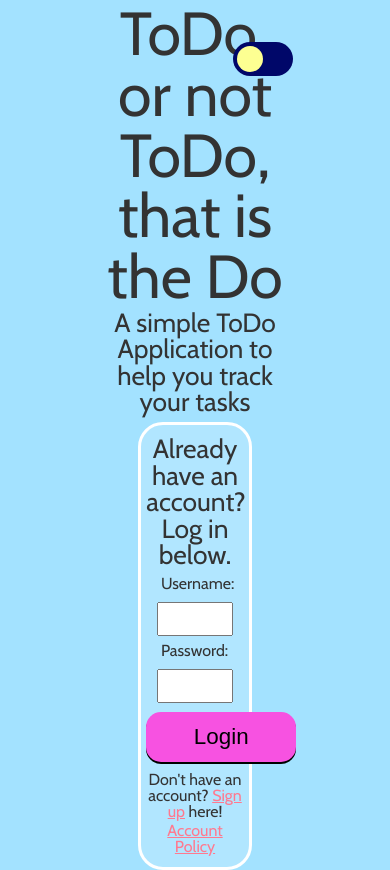
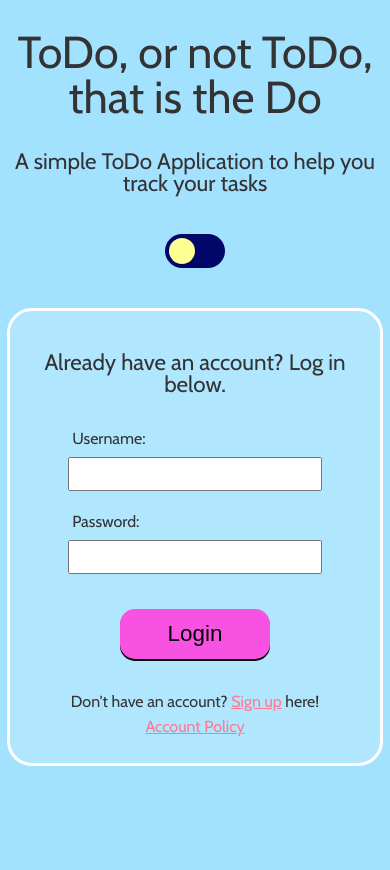
Before and after one commit to atcriteria/ToDoFrontEnd, a React (Create React App) app: page / in a window 390 px wide. After the commit the page ends 844 px from the top, so only its background shows below. Built offline with nearby package versions, Linux system fonts and the light colour scheme; no server answers.

Commit message:
a ton of styling, added a media break for 450px or smaller screens so it will work on my phone. I won't be attempting to make it more responsive than this due to the scope of the project

```diff
--- a/src/App.js
+++ b/src/App.js
@@ -117,6 +117,14 @@ function App() {
       })
   }
 
+  const callLogout = () => {
+    window.localStorage.removeItem("token")
+    return setState({
+      ...state,
+      account: false
+    })
+  }
+
   const setLights = lights => {
     if(lights){
       window.localStorage.setItem("lights", false)
@@ -131,7 +139,7 @@ function App() {
 
   return (
     <div className={(state.lights) ? "App" : "App dark-font"} >
-      <Header saveTodos={saveTodos} lights={state.lights} setLights={setLights} />
+      <Header callLogout={callLogout} lights={state.lights} setLights={setLights} />
       {
         (!state.account) ? ((state.login) ?
           <Login toggleAccount={toggleAccount} toggleLoginSignup={toggleLoginSignup} lights={state.lights} /> :
--- a/src/components/CreateTodo.js
+++ b/src/components/CreateTodo.js
@@ -17,7 +17,7 @@ export default function CreateTodo({addTodo}){
             }
             {
                 (visible) ? "" :
-                <button onClick={toggleVisible}>Create ToDo</button>
+                <button className="reg-btn" onClick={toggleVisible}>Create ToDo</button>
             }
         </section>
     )
--- a/src/components/EditTodo.js
+++ b/src/components/EditTodo.js
@@ -36,9 +36,9 @@ export default function EditTodo({ todo, toggleEdit, editTodo, ind }){
         <div className="Modal" onClick={clickModal}>
             <div className="Modal-Container">
                 <form onSubmit={handleSubmit} >
-                    <input required type="text" name="todoTitle" value={state.todoTitle} onChange={handleChange} size="60" placeholder="Edit this ToDo!" />
+                    <input required type="text" name="todoTitle" value={state.todoTitle} onChange={handleChange} placeholder="Edit this ToDo!" />
                     <input type="text" name="todoDescription" value={state.todoDescription}
-                    onChange={handleChange} size="60" placeholder="Write down some details about your updated-ToDo!" />
+                    onChange={handleChange} placeholder="Write down some details about your updated-ToDo!" />
                     <button type="submit">Update Todo</button>
                 </form>
                 <button onClick={toggleEdit}>Cancel</button>
--- a/src/components/Header.js
+++ b/src/components/Header.js
@@ -1,6 +1,11 @@
 import ThemeToggle from './ThemeToggle';
 
-export default function Header({ lights, setLights }){
+export default function Header({ lights, setLights, callLogout }){
+
+    const submitLogout = e => {
+        e.preventDefault();
+        callLogout();
+    }
 
     return(
         <header>
@@ -10,7 +15,13 @@ export default function Header({ lights, setLights }){
             <h3>
                 A simple ToDo Application to help you track your tasks
             </h3>
-            <ThemeToggle lights={lights} setLights={setLights} />
+            <nav className="nav-header">
+                {
+                    (!window.localStorage.getItem("token")) ? "" :
+                    <button className="reg-btn" onClick={submitLogout} >Logout</button>
+                }
+                <ThemeToggle lights={lights} setLights={setLights} />
+            </nav>
         </header>
     )
 }
--- a/src/components/Modal.js
+++ b/src/components/Modal.js
@@ -41,10 +41,10 @@ export default function Modal({addTodo, toggleVisible}){
                 <div className="Modal-close-btn" onClick={clickModal}>Close</div>
                 { (!state.todoInput) ? "" : <p>"{state.todoInput}"</p> }
                 <form onSubmit={handleSubmit} >
-                    <input required type="text" name="todoTitle" value={state.todoInput} onChange={handleChange} size="60" placeholder="Begin typing a task to do!" />
+                    <input required type="text" name="todoTitle" value={state.todoInput} onChange={handleChange} placeholder="Begin typing a task to do!" />
                     <input type="text" name="todoDescription" value={state.todoDescription}
-                    onChange={handleChange} size="60" placeholder="Write down some details about your new-ToDo!" />
-                    <button type="submit">Add Todo</button>
+                    onChange={handleChange} placeholder="Description...." />
+                    <button className="reg-btn" type="submit">Add ToDo</button>
                 </form>
             </div>
         </div>
--- a/src/input.scss
+++ b/src/input.scss
@@ -12,6 +12,8 @@ $h1-size: 3.8rem;
 $h2-size: 2.2rem;
 $h3-size: 1.65rem;
 $span-size: 1.4rem;
+$border-light: white;
+$border-dark: black;
 
 // Main styles
 .dark {
@@ -51,10 +53,35 @@ h3 {
 
 // Theme toggle styles
 // .theme-toggler is the container
-.theme-toggler {
-    position: absolute;
-    right: 25%;
-    top: 5%;
+// .theme-toggler {
+//     position: absolute;
+//     right: 25%;
+//     top: 5%;
+// }
+
+.nav-header {
+    width: 100%;
+    display: flex;
+    flex-direction: row;
+    justify-content: right;
+    align-items: center;
+    margin-bottom: 20px;
+}
+.nav-header button {
+    margin: 0 20px;
+}
+
+.reg-btn {
+    padding: 5px 10px;
+    border-radius: 6px;
+    border-top: 2px solid $border-light;
+    border-left: 2px solid $border-light;
+    border-right: 2px solid $border-dark;
+    border-bottom: 2px solid $border-dark;
+}
+.reg-btn:hover {
+    background-color: lightgrey;
+    cursor: pointer;
 }
 
 .switch {
@@ -130,7 +157,7 @@ input:checked + .slider:before {
     padding: 4px 0;
 
     button {
-        margin: 0 7px;
+        margin: 8px 7px;
         background-color: rgba(255, 255, 255, 0);
         font-size: 1.2rem;
         color: white;
@@ -156,7 +183,7 @@ input:checked + .slider:before {
     width: 65%;
     text-align: left;
     font-size: $span-size;
-    padding: 2px 10px;
+    padding: 10px 10px;
     border: 2px solid white;
     border-radius: 15px;
 }
@@ -178,9 +205,7 @@ input:checked + .slider:before {
 .todo-creator p {
     margin: 1.5%;
 }
-.todo-creator button {
-    height: 35px;
-}
+
 input[type="text"], input[type="password"], input[type="email"] {
     font-size:24px;
 }
@@ -221,12 +246,19 @@ input[type="text"], input[type="password"], input[type="email"] {
 .Modal-Container form input, .Modal-Container form button {
     margin: .25% 0;
 }
+.Modal-Container form input {
+    width: 92%;
+    margin: 15px 0;
+}
+.Modal-Container form button {
+    margin: 10px 0px;
+}
 .Modal-Container .Modal-close-btn {
     position: absolute;
     width: 10%;
     height: 25px;
     border-radius: 0;
-    bottom: 2%;
+    bottom: 6%;
     right: 45%;
     background-color: red;
     display: flex;
@@ -307,3 +339,86 @@ input[type="text"], input[type="password"], input[type="email"] {
     list-style: square;
     text-align: left;
 }
+
+@media screen and (max-width: 450px) {
+    body {
+        width: 100%;
+    }
+    h1 {
+        font-size: 2.8rem;
+        margin: 30px 0;
+    }
+    h2 {
+        font-size: 1.8rem;
+        margin: 20px 0;
+    }
+    h3 {
+        font-size: 1.4rem;
+        margin: 20px 0;
+    }
+    h4 {
+        font-size: 1.2rem;
+        margin: 20px 0;
+    }
+    .nav-header {
+        display: flex;
+        flex-direction: row;
+        justify-content: center;
+        align-items: center;
+        margin: 40px 0;
+    }
+    .todo-creator {
+        margin: 20px 0;
+    }
+    .Board {
+        margin: 20px 0;
+        width: 100%;
+    }
+    .Modal {
+        width: 100%;
+    }
+    .Modal-Container {
+        width: 96%;
+        padding-bottom: 30px;
+    }
+    .Modal-Container .Modal-close-btn {
+        width: 20%;
+        right: 40%;
+        bottom: 8px;
+        font-size: 1.2rem;
+    }
+    .reg-btn {
+        font-size: 1.2rem;
+    }
+    .todo {
+        flex-wrap: wrap;
+        justify-content: center;
+    }
+    .todo-btn-bar {
+        width: 100%;
+        justify-content: center;
+    }
+    .todo-btn-bar button {
+        margin: 15px 10px;
+    }
+    .todo-txt {
+        width: 90%;
+        text-align: justify;
+    }
+    .btn-complete {
+        display: none;
+    }
+    .login-container {
+        width: 90%;
+    }
+    .Modal-Container .text-container {
+        font-size: .8rem;
+    }
+    .Modal-Container form input {
+        width: 92%;
+        margin: 10px 0;
+    }
+    .todo-txt span {
+        word-wrap: break-word;
+    }
+}
--- a/src/main.css
+++ b/src/main.css
@@ -41,10 +41,31 @@ h3 {
   font-size: 1.65rem;
 }
 
-.theme-toggler {
-  position: absolute;
-  right: 25%;
-  top: 5%;
+.nav-header {
+  width: 100%;
+  display: flex;
+  flex-direction: row;
+  justify-content: right;
+  align-items: center;
+  margin-bottom: 20px;
+}
+
+.nav-header button {
+  margin: 0 20px;
+}
+
+.reg-btn {
+  padding: 5px 10px;
+  border-radius: 6px;
+  border-top: 2px solid white;
+  border-left: 2px solid white;
+  border-right: 2px solid black;
+  border-bottom: 2px solid black;
+}
+
+.reg-btn:hover {
+  background-color: lightgrey;
+  cursor: pointer;
 }
 
 .switch {
@@ -123,7 +144,7 @@ input:checked + .slider:before {
   padding: 4px 0;
 }
 .todo button {
-  margin: 0 7px;
+  margin: 8px 7px;
   background-color: rgba(255, 255, 255, 0);
   font-size: 1.2rem;
   color: white;
@@ -148,7 +169,7 @@ input:checked + .slider:before {
   width: 65%;
   text-align: left;
   font-size: 1.4rem;
-  padding: 2px 10px;
+  padding: 10px 10px;
   border: 2px solid white;
   border-radius: 15px;
 }
@@ -171,10 +192,6 @@ input:checked + .slider:before {
 
 .todo-creator p {
   margin: 1.5%;
-}
-
-.todo-creator button {
-  height: 35px;
 }
 
 input[type=text], input[type=password], input[type=email] {
@@ -226,12 +243,21 @@ input[type=text], input[type=password], input[type=email] {
   margin: 0.25% 0;
 }
 
+.Modal-Container form input {
+  width: 92%;
+  margin: 15px 0;
+}
+
+.Modal-Container form button {
+  margin: 10px 0px;
+}
+
 .Modal-Container .Modal-close-btn {
   position: absolute;
   width: 10%;
   height: 25px;
   border-radius: 0;
-  bottom: 2%;
+  bottom: 6%;
   right: 45%;
   background-color: red;
   display: flex;
@@ -322,4 +348,107 @@ input[type=text], input[type=password], input[type=email] {
   text-align: left;
 }
 
+@media screen and (max-width: 450px) {
+  body {
+    width: 100%;
+  }
+
+  h1 {
+    font-size: 2.8rem;
+    margin: 30px 0;
+  }
+
+  h2 {
+    font-size: 1.8rem;
+    margin: 20px 0;
+  }
+
+  h3 {
+    font-size: 1.4rem;
+    margin: 20px 0;
+  }
+
+  h4 {
+    font-size: 1.2rem;
+    margin: 20px 0;
+  }
+
+  .nav-header {
+    display: flex;
+    flex-direction: row;
+    justify-content: center;
+    align-items: center;
+    margin: 40px 0;
+  }
+
+  .todo-creator {
+    margin: 20px 0;
+  }
+
+  .Board {
+    margin: 20px 0;
+    width: 100%;
+  }
+
+  .Modal {
+    width: 100%;
+  }
+
+  .Modal-Container {
+    width: 96%;
+    padding-bottom: 30px;
+  }
+
+  .Modal-Container .Modal-close-btn {
+    width: 20%;
+    right: 40%;
+    bottom: 8px;
+    font-size: 1.2rem;
+  }
+
+  .reg-btn {
+    font-size: 1.2rem;
+  }
+
+  .todo {
+    flex-wrap: wrap;
+    justify-content: center;
+  }
+
+  .todo-btn-bar {
+    width: 100%;
+    justify-content: center;
+  }
+
+  .todo-btn-bar button {
+    margin: 15px 10px;
+  }
+
+  .todo-txt {
+    width: 90%;
+    text-align: justify;
+  }
+
+  .btn-complete {
+    display: none;
+  }
+
+  .login-container {
+    width: 90%;
+  }
+
+  .Modal-Container .text-container {
+    font-size: 0.8rem;
+  }
+
+  .Modal-Container form input {
+    width: 92%;
+    margin: 10px 0;
+  }
+
+  .todo-txt span {
+    word-wrap: break-word;
+  }
+}
+
 /*# sourceMappingURL=main.css.map */
```
Also changed, not shown: 2 other files (tests, documents, lock files or other folders).
